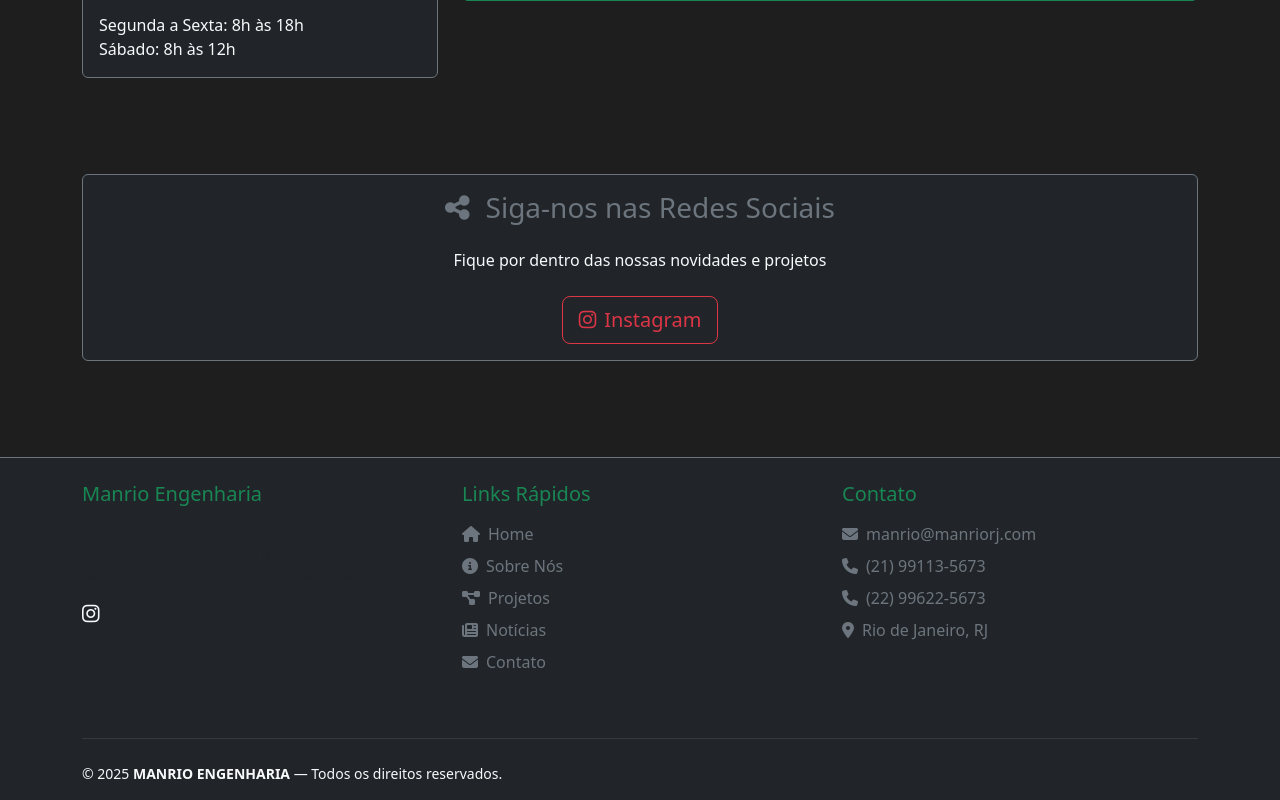
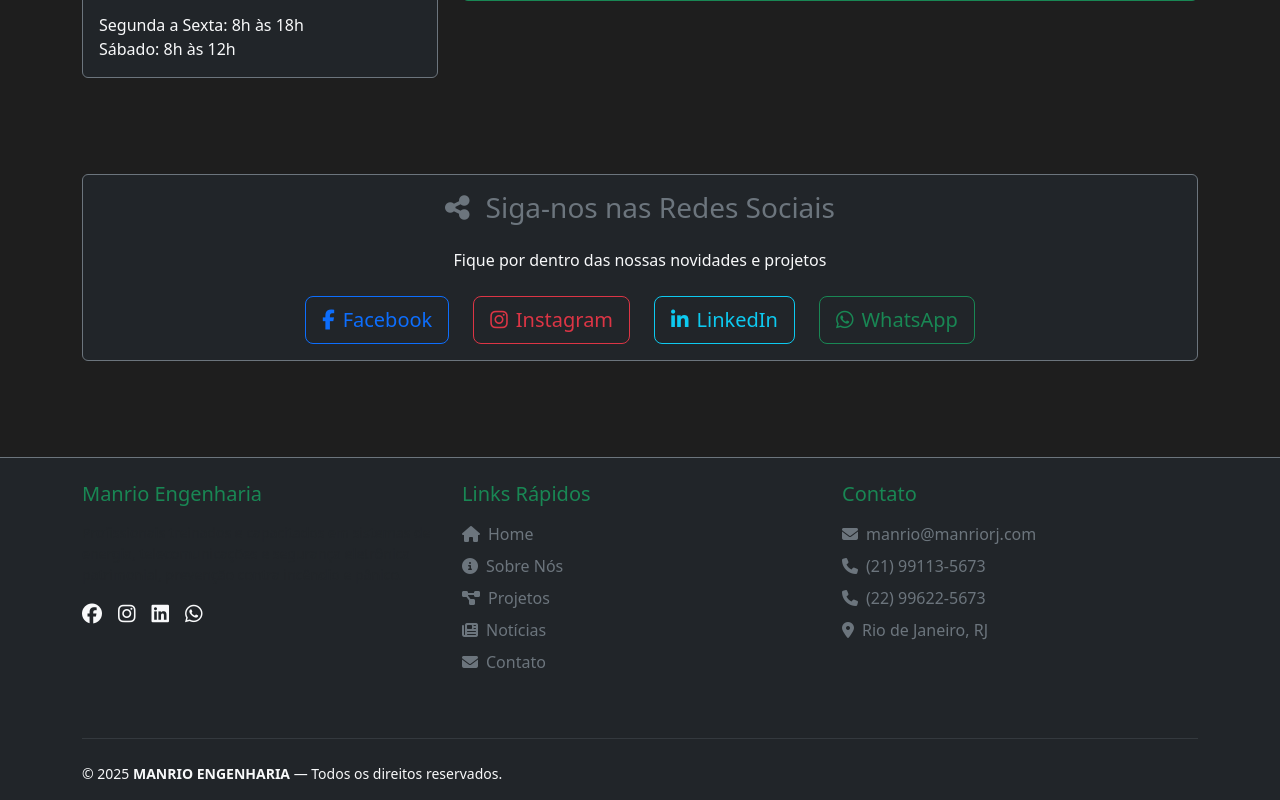
Before and after one commit to gacoelho/Manrio_SPA_Site, a React (Vite) app in the folder site/: page /contato in a window 1280 px wide. Shown: the part 1005-1805 px from the top of the page. Built offline with nearby package versions, Linux system fonts and the light colour scheme.

Commit message:
feat: restaura links sociais e adiciona classes CSS utilitárias

```diff
--- a/site/src/components/Footer.jsx
+++ b/site/src/components/Footer.jsx
@@ -13,8 +13,17 @@
               e segurança eletrônica patrimonial, prevenção contra incêndio e pânico.
             </p>
             <div className="d-flex gap-3">
+              <a href="#" className="text-light" aria-label="Facebook">
+                <i className="fab fa-facebook fa-lg"></i>
+              </a>
               <a href="https://www.instagram.com/manriorj/" className="text-light" target="_blank" rel="noopener noreferrer" aria-label="Instagram">
                 <i className="fab fa-instagram fa-lg"></i>
+              </a>
+              <a href="#" className="text-light" aria-label="LinkedIn">
+                <i className="fab fa-linkedin fa-lg"></i>
+              </a>
+              <a href="#" className="text-light" aria-label="WhatsApp">
+                <i className="fab fa-whatsapp fa-lg"></i>
               </a>
             </div>
           </div>
--- a/site/src/index.css
+++ b/site/src/index.css
@@ -396,3 +396,28 @@
     right: 20px;
   }
 }
+
+/* Classes utilitárias para estilos repetidos */
+.lead-lg {
+  font-size: 1.3rem !important;
+}
+
+.lead-md {
+  font-size: 1.1rem !important;
+}
+
+.hero-section-tall {
+  min-height: 60vh !important;
+}
+
+.hero-section-medium {
+  min-height: 40vh !important;
+}
+
+.hero-gradient {
+  background: linear-gradient(135deg, rgba(15,15,15,0.95) 0%, rgba(25,135,84,0.1) 50%, rgba(15,15,15,0.95) 100%) !important;
+}
+
+.hero-gradient-dark {
+  background: linear-gradient(rgba(0,0,0,0.8), rgba(0,0,0,0.8)) !important;
+}
--- a/site/src/pages/Contato.jsx
+++ b/site/src/pages/Contato.jsx
@@ -198,9 +198,21 @@
                 <p className="mb-4">Fique por dentro das nossas novidades e projetos</p>
 
                 <div className="d-flex justify-content-center gap-4">
+                  <a href="#" className="btn btn-outline-primary btn-lg">
+                    <i className="fab fa-facebook-f me-2"></i>
+                    Facebook
+                  </a>
                   <a href="https://www.instagram.com/manriorj/" className="btn btn-outline-danger btn-lg" target="_blank" rel="noopener noreferrer">
                     <i className="fab fa-instagram me-2"></i>
                     Instagram
+                  </a>
+                  <a href="#" className="btn btn-outline-info btn-lg">
+                    <i className="fab fa-linkedin-in me-2"></i>
+                    LinkedIn
+                  </a>
+                  <a href="#" className="btn btn-outline-success btn-lg">
+                    <i className="fab fa-whatsapp me-2"></i>
+                    WhatsApp
                   </a>
                 </div>
               </div>
```
